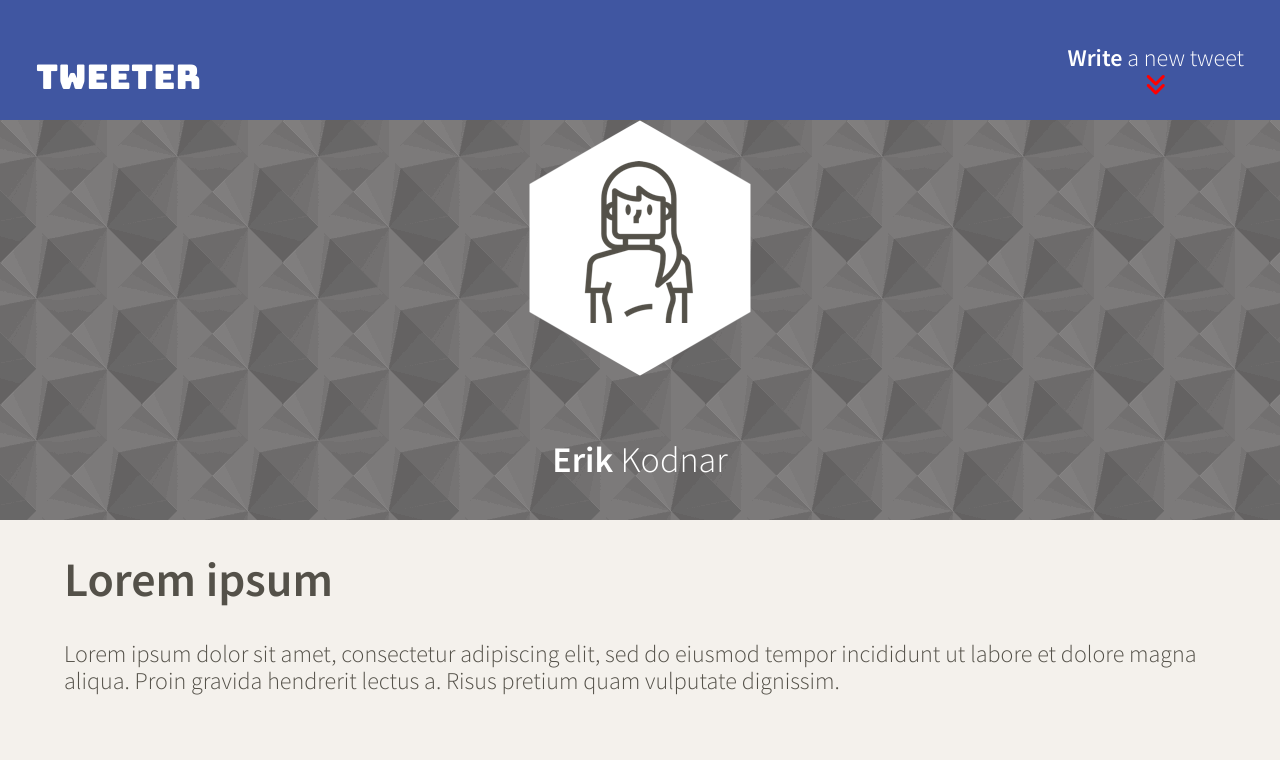
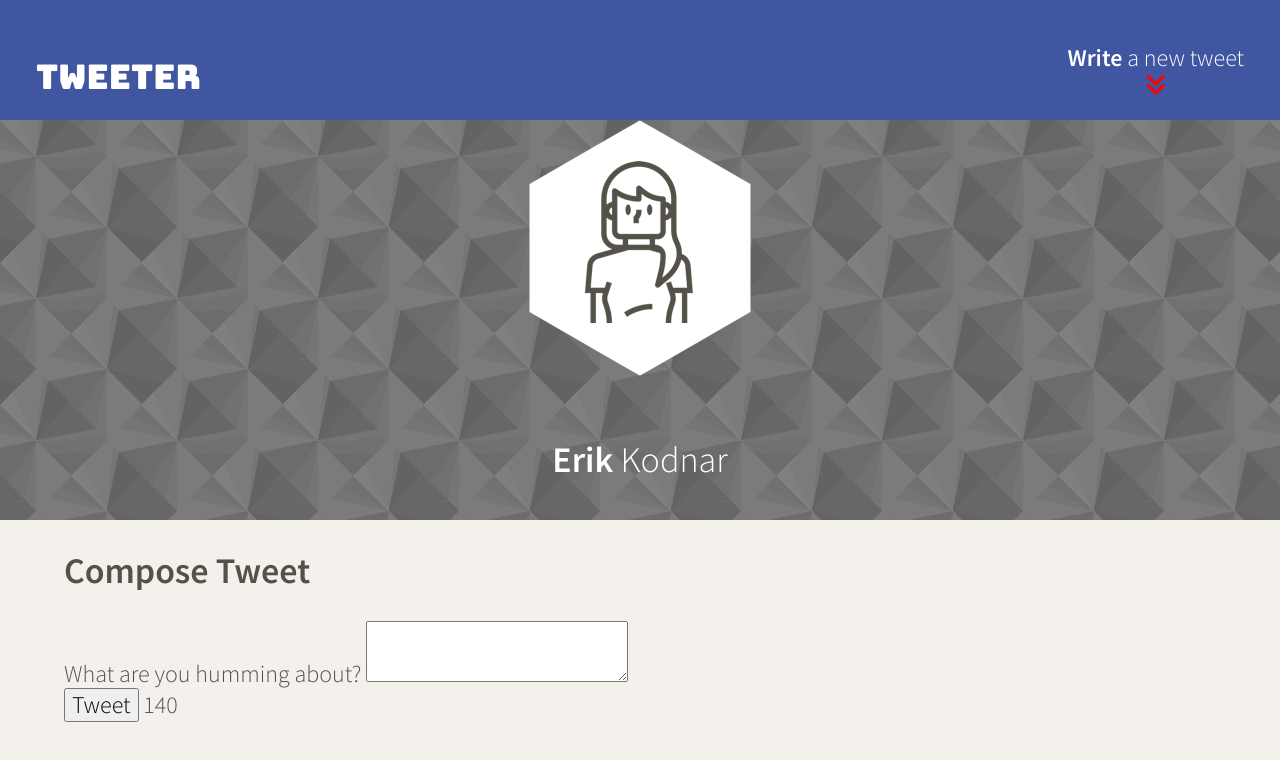
Before and after one commit to Drumshtick/Tweeter-, a website: page public/index.html in a window 1280 px wide. Drawn offline with nearby package versions, Linux system fonts and the light colour scheme.

Commit message:
Added unstyled tweet form to index.html

```diff
--- a/public/index.html
+++ b/public/index.html
@@ -53,8 +53,17 @@
   </header>
     <!-- Page-specific (main) content here -->
     <main class="container">
-      <h1>Lorem ipsum</h1>
-      <p>Lorem ipsum dolor sit amet, consectetur adipiscing elit, sed do eiusmod tempor incididunt ut labore et dolore magna aliqua. Proin gravida hendrerit lectus a. Risus pretium quam vulputate dignissim.</p>
+      <section class="new-tweet">
+        <h2>Compose Tweet</h2>
+        <form>
+          <label for="tweet-text">What are you humming about?</label>
+          <textarea name="text" id="tweet-text"></textarea>
+          <div>
+            <button type="submit">Tweet</button>
+            <output name="counter" class="counter" for="tweet-text">140</output>
+          </div>
+        </form>
+      </section>
     </main>
   </body>
 </html>
--- a/public/styles/layout.css
+++ b/public/styles/layout.css
@@ -27,6 +27,7 @@ body {
 
 main {
   width: 90%;
+  height: auto;
   margin: 0 5% 0 5%;
   overflow: hidden;
 }
```
